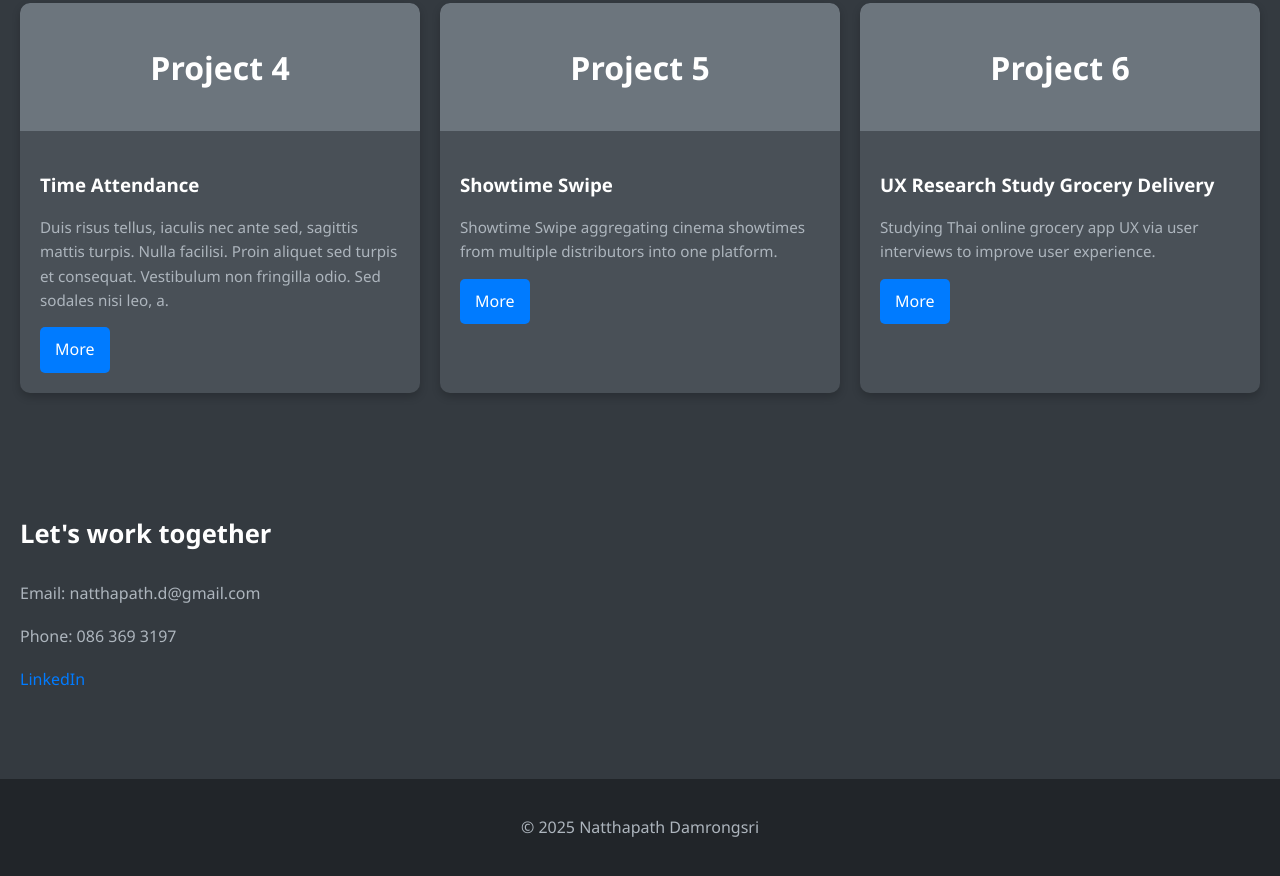
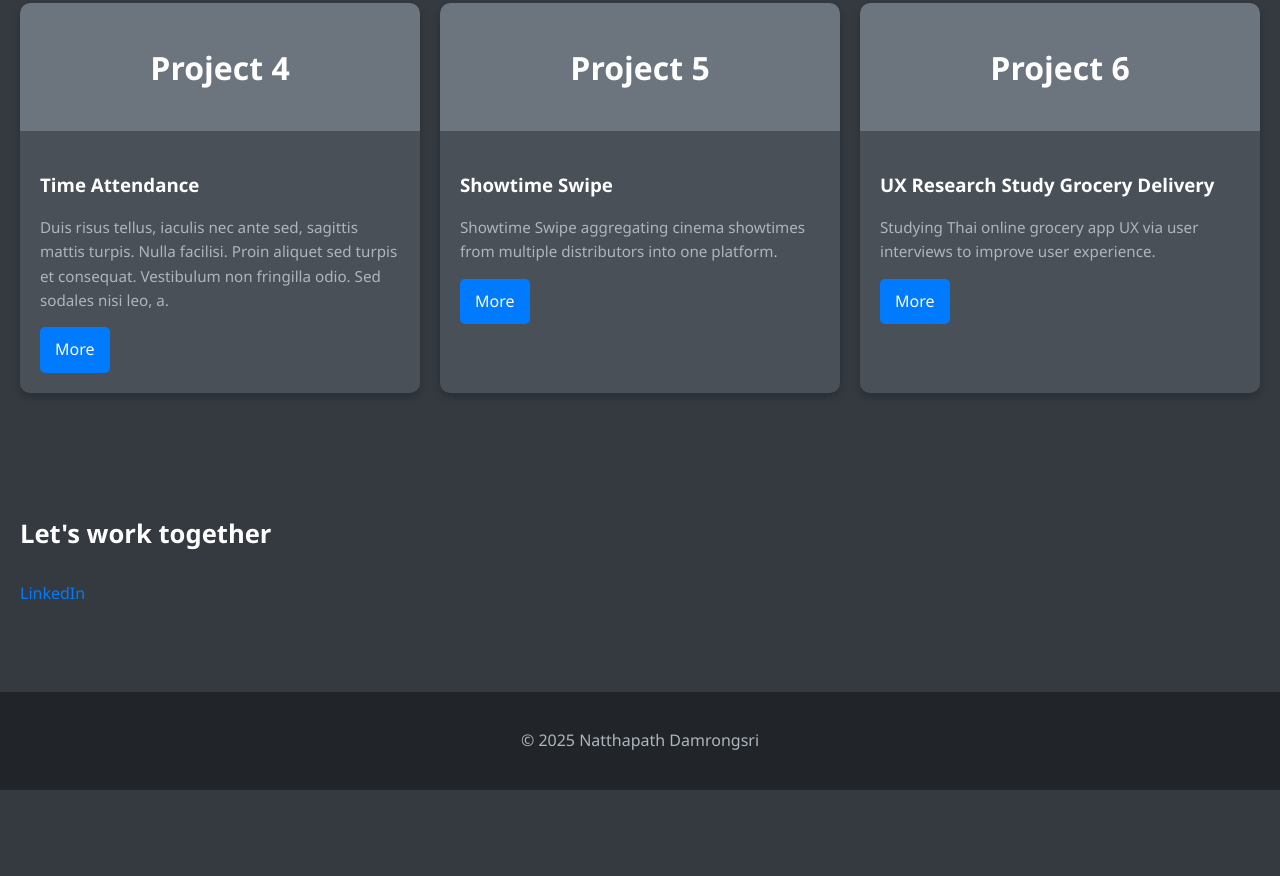
Before and after one commit to LayneDean/project, a plain HTML site: page index.html in a window 1280 px wide. Shown: the part 892-1768 px from the top of the page. After the commit the page ends 1682 px from the top, so only its background shows below. Drawn offline with Linux system fonts and the light colour scheme.

Commit message:
Update index.html

```diff
--- a/index.html
+++ b/index.html
@@ -80,8 +80,6 @@
 
     <section id="contact">
         <h2>Let's work together</h2>
-        <p>Email: natthapath.d@gmail.com</p>
-        <p>Phone: 086 369 3197</p>
         <p><a href="https://www.linkedin.com/" target="_blank">LinkedIn</a></p>
     </section>
 
```
